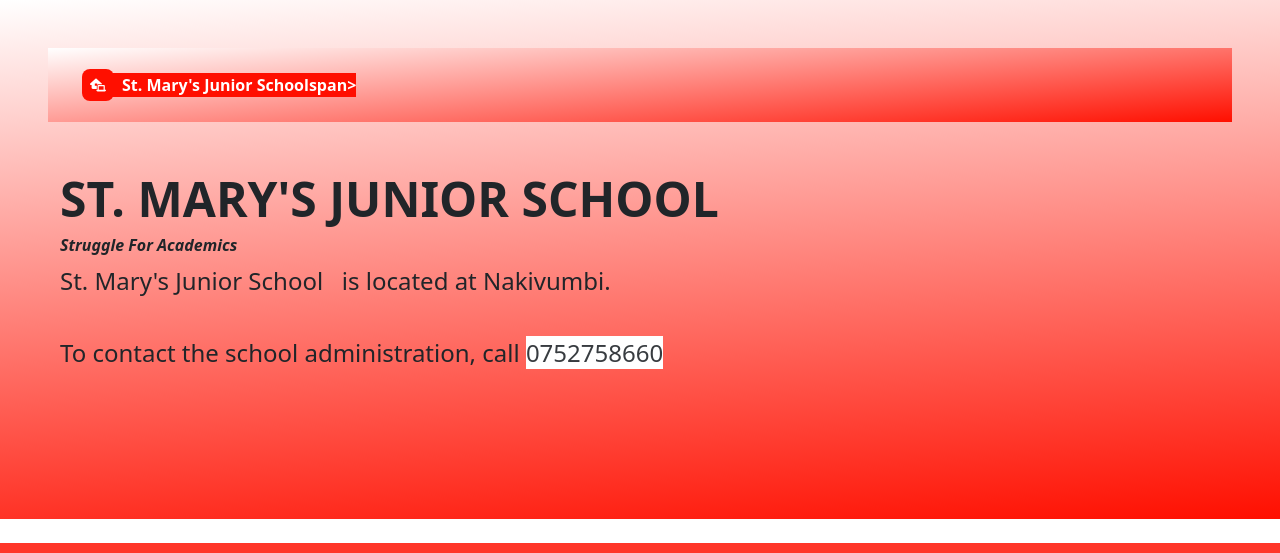
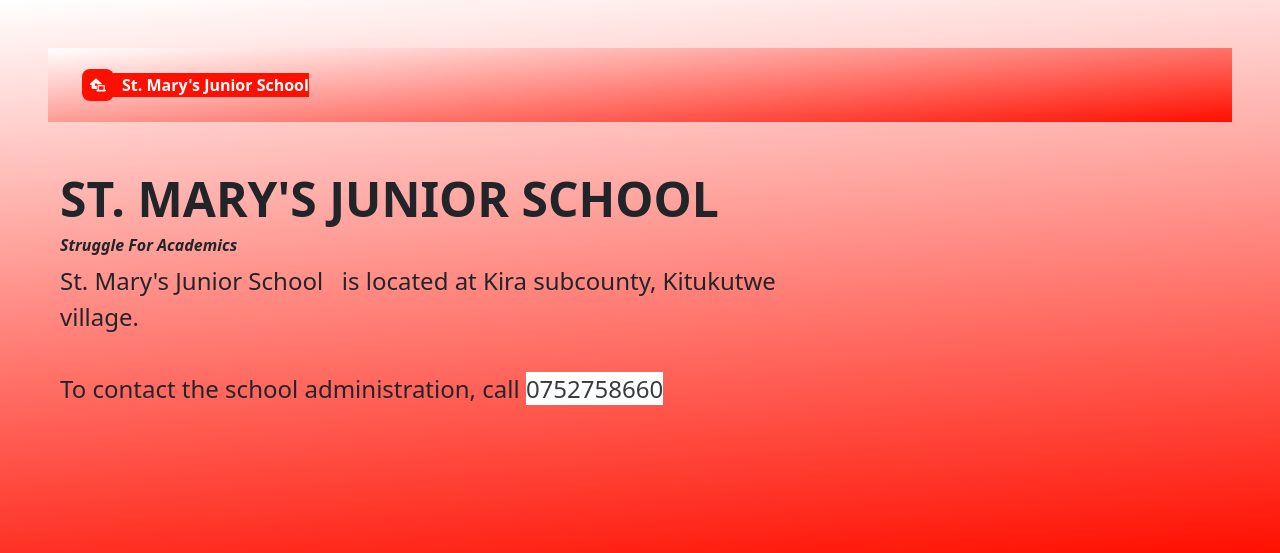
Before and after one commit to Fresh-Teacher/St.-Mary-s-Junior-School, a plain HTML site: page index.html in a window 1280 px wide. Shown: the top 553 px of the page. Drawn offline with Linux system fonts and the light colour scheme; files whose address does not match are found by name.

Commit message:
Update index.html

```diff
--- a/index.html
+++ b/index.html
@@ -18,12 +18,12 @@
             <div class="container"><a class="navbar-brand d-flex align-items-center" href="#"><span class="bs-icon-sm bs-icon-rounded bs-icon-primary d-flex justify-content-center align-items-center me-2 bs-icon" style="background: #ff0f00;"><svg xmlns="http://www.w3.org/2000/svg" viewBox="0 -64 640 640" width="1em" height="1em" fill="currentColor">
                             <!--! Font Awesome Free 6.1.1 by @fontawesome - https://fontawesome.com License - https://fontawesome.com/license/free (Icons: CC BY 4.0, Fonts: SIL OFL 1.1, Code: MIT License) Copyright 2022 Fonticons, Inc. -->
                             <path d="M218.3 8.486C230.6-2.829 249.4-2.829 261.7 8.486L469.7 200.5C476.4 206.7 480 215.2 480 224H336C316.9 224 299.7 232.4 288 245.7V208C288 199.2 280.8 192 272 192H208C199.2 192 192 199.2 192 208V272C192 280.8 199.2 288 208 288H271.1V416H112C85.49 416 64 394.5 64 368V256H32C18.83 256 6.996 247.9 2.198 235.7C-2.6 223.4 .6145 209.4 10.3 200.5L218.3 8.486zM336 256H560C577.7 256 592 270.3 592 288V448H624C632.8 448 640 455.2 640 464C640 490.5 618.5 512 592 512H303.1C277.5 512 255.1 490.5 255.1 464C255.1 455.2 263.2 448 271.1 448H303.1V288C303.1 270.3 318.3 256 336 256zM352 304V448H544V304H352z"></path>
-                        </svg></span><span class="fs-6 fw-bold text-white" style="padding-right: 0px;color: var(--bs-purple);padding-left: 15px;margin-left: -15px;border-color: var(--bs-blue);background: #ff0f00;">St. Mary's Junior Schoolspan></a></div>
+                        </svg></span><span class="fs-6 fw-bold text-white" style="padding-right: 0px;color: var(--bs-purple);padding-left: 15px;margin-left: -15px;border-color: var(--bs-blue);background: #ff0f00;">St. Mary's Junior School<span></a></div>
         </nav>
         <div class="container-fluid py-5">
             <h1 class="display-5 text-uppercase fw-bold">St. Mary's Junior School</h1>
             <h6 class="display-6 text-capitalize fs-6 fw-light fw-bold"><em>Struggle for academics            </em></h6>
-            <p class="col-md-8 fs-4">St. Mary's Junior School&nbsp; &nbsp;is located at Nakivumbi.<br><br>To contact the school administration, call&nbsp;<span style="color: rgb(56, 60, 64); background-color: rgb(255, 255, 255);">0752758660
+            <p class="col-md-8 fs-4">St. Mary's Junior School&nbsp; &nbsp;is located at Kira subcounty, Kitukutwe village.<br><br>To contact the school administration, call&nbsp;<span style="color: rgb(56, 60, 64); background-color: rgb(255, 255, 255);">0752758660
 
             </span><br><br></p>
         </div>
```
